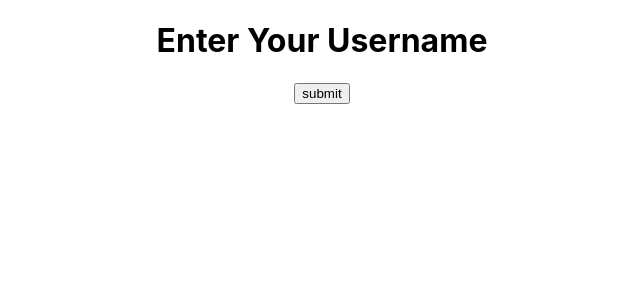
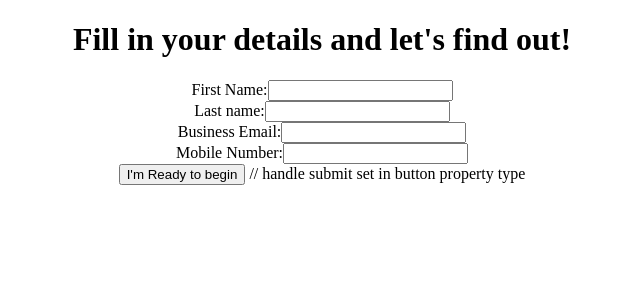
Before and after one commit to rsa-rahul/my-react-app, a React (Create React App) app: page / in a window 1280 px wide. Shown: the top 300 px of the page, without its empty margins (318-958 px from the left). Built offline with nearby package versions, Linux system fonts and the light colour scheme.

Commit message:
First navigation working from userform to question form

```diff
--- a/package.json
+++ b/package.json
@@ -6,6 +6,7 @@
     "@testing-library/jest-dom": "^5.17.0",
     "@testing-library/react": "^13.4.0",
     "@testing-library/user-event": "^13.5.0",
+    "axios": "^1.5.0",
     "react": "^18.2.0",
     "react-dom": "^18.2.0",
     "react-router-dom": "^6.15.0",
--- a/src/AppRouter.js
+++ b/src/AppRouter.js
@@ -13,7 +13,7 @@ function AppRouter() {
     <Router>
       <Routes>
         <Route path="/" element={<UsernameForm />} />
-        <Route path="/question" component={QuestionForm} />
+        <Route path="/questionForm" component={QuestionForm} />
         {/* Add other routes for different pages */}
         <Route path="/result" element={<Result />} />
       </Routes>
--- a/src/components/UsernameForm.js
+++ b/src/components/UsernameForm.js
@@ -1,14 +1,83 @@
-// UsernameForm.js
-import React from 'react';
+// Username.js
+import React, { useState } from 'react';
+import { useNavigate } from 'react-router-dom';
 
-function UsernameForm() {
+function Username() {
+  const [username, setUsername] = useState('');
+  const navigate = useNavigate();
+
+  const handleUsernameChange = (e) => {
+    setUsername(e.target.value);
+  };
+
+  const [lastname, setLastname] = useState('');
+
+  const handleLastChange = (e) => {
+    setLastname(e.target.value);
+  };
+
+  const [businessEmail, setBusinessEmail] = useState('');
+
+  const handleBusinessChange = (e) => {
+    setBusinessEmail(e.target.value);
+  };
+
+  const [mobile, setMobile] = useState('');
+
+  const handleMobileChange = (e) => {
+    setMobile(e.target.value);
+  };
+
+  const handleSubmit = (e) => {
+    e.preventDefault();
+    // Do something with the user's username, e.g., store it in state or send it to an API.
+    console.log(`User's username: ${username}`);
+    navigate('/questionForm');
+  };
+
   return (
     <div>
-      <h1>Enter Your Username</h1>
-      {/* Add username input field and submit button */}
-      <button> submit </button>
+      <h1>Fill in your details and let's find out!</h1>
+      <form onSubmit={handleSubmit}>
+        <label>
+          First Name:
+          <input
+            type="text"
+            value={username}
+            onChange={handleUsernameChange}
+          />
+        </label>
+        {/*<button type="submit">Submit</button>*/}
+        <label><br/>
+          Last name:
+          <input
+            type="text"
+            value={lastname}
+            onChange={handleLastChange}
+          />
+        </label>
+        {/*<button type="submit">Submit</button>*/}
+        <label><br/>
+          Business Email:
+          <input
+            type="text"
+            value={businessEmail}
+            onChange={handleBusinessChange}
+          />
+        </label>
+        {/*<button type="submit">Submit</button>*/}
+        <label><br/>
+          Mobile Number:
+          <input
+            type="text"
+            value={mobile}
+            onChange={handleMobileChange}
+          />
+        </label><br/>
+        <button type="submit">I'm Ready to begin</button> // handle submit set in button property type
+      </form>
     </div>
   );
 }
 
-export default UsernameForm;
+export default Username;
--- a/src/index.css
+++ /dev/null
@@ -1,13 +0,0 @@
-body {
-  margin: 0;
-  font-family: -apple-system, BlinkMacSystemFont, 'Segoe UI', 'Roboto', 'Oxygen',
-    'Ubuntu', 'Cantarell', 'Fira Sans', 'Droid Sans', 'Helvetica Neue',
-    sans-serif;
-  -webkit-font-smoothing: antialiased;
-  -moz-osx-font-smoothing: grayscale;
-}
-
-code {
-  font-family: source-code-pro, Menlo, Monaco, Consolas, 'Courier New',
-    monospace;
-}
--- a/src/index.js
+++ b/src/index.js
@@ -1,8 +1,7 @@
 import React from 'react';
 import ReactDOM from 'react-dom/client';
-import './index.css';
 import App from './App';
-import reportWebVitals from './reportWebVitals';
+
 
 const root = ReactDOM.createRoot(document.getElementById('root'));
 root.render(
@@ -10,8 +9,3 @@ root.render(
     <App />
   </React.StrictMode>
 );
-
-// If you want to start measuring performance in your app, pass a function
-// to log results (for example: reportWebVitals(console.log))
-// or send to an analytics endpoint. Learn more: https://bit.ly/CRA-vitals
-reportWebVitals();
--- a/src/reportWebVitals.js
+++ /dev/null
@@ -1,13 +0,0 @@
-const reportWebVitals = onPerfEntry => {
-  if (onPerfEntry && onPerfEntry instanceof Function) {
-    import('web-vitals').then(({ getCLS, getFID, getFCP, getLCP, getTTFB }) => {
-      getCLS(onPerfEntry);
-      getFID(onPerfEntry);
-      getFCP(onPerfEntry);
-      getLCP(onPerfEntry);
-      getTTFB(onPerfEntry);
-    });
-  }
-};
-
-export default reportWebVitals;
```
Also changed, not shown: src/setupTests.js (deleted, +0 -5 lines), src/App.js (line endings or trailing spaces), 1 other file (tests, documents, lock files or other folders).
